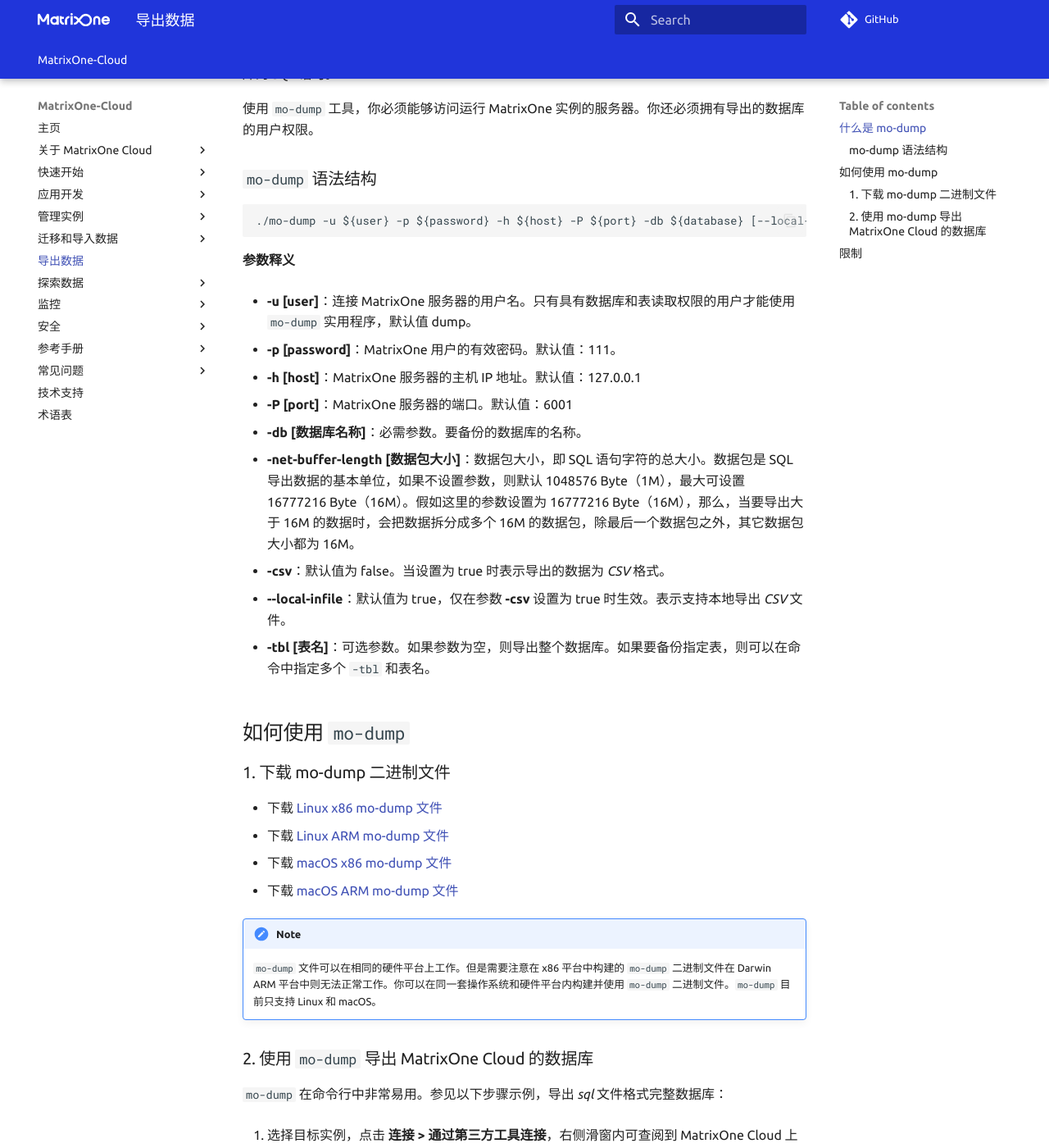
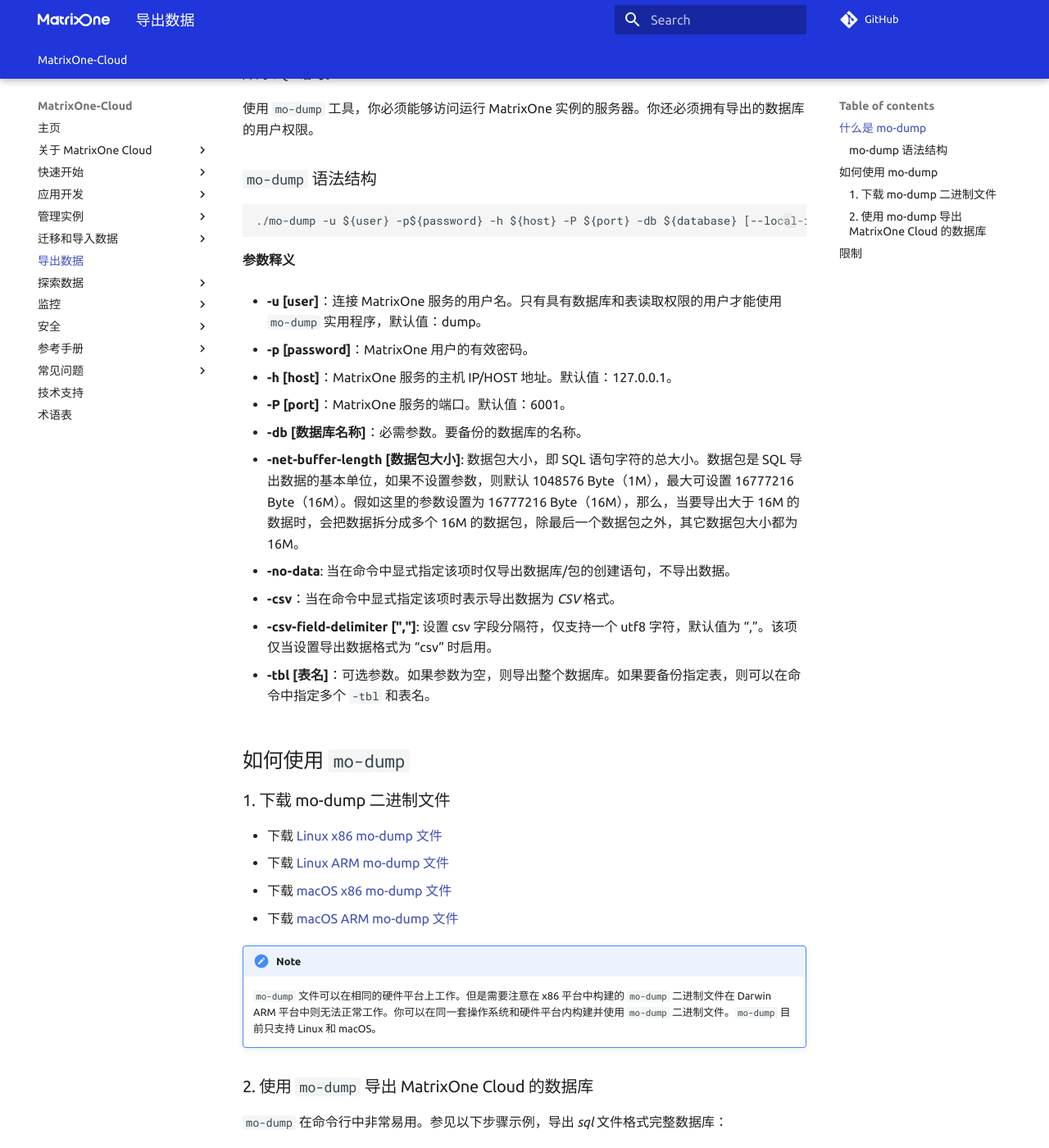
Before and after one commit to yangj1211/moc-docs, an MkDocs documentation site: the page built from docs/MatrixOne-Cloud/App-Develop/export-data/modump.md, in a window 1280 px wide and 1400 px high, scrolled down 317 px. Shown: the whole window at 82% size. Built offline with MkDocs 1.6.1 and Material for MkDocs 9.7.7, drawn with Linux system fonts in a browser that asks for light colours; comment, search, counter and statistics services are not loaded; the version menu is left out; some of the changed text lies outside the part shown.

Commit message:
Update modump.md
更新导出数据的多处描述，更新mo-dump的参数介绍，并删除导出时疑似无用的参数 -local-infile: use load data local infile (default true)

Signed-off-by: 吴梦龙 <1849777679@qq.com>

````diff
--- a/docs/MatrixOne-Cloud/App-Develop/export-data/modump.md
+++ b/docs/MatrixOne-Cloud/App-Develop/export-data/modump.md
@@ -11,26 +11,28 @@
 ### `mo-dump` 语法结构
 
 ```
-./mo-dump -u ${user} -p ${password} -h ${host} -P ${port} -db ${database} [--local-infile=true] [-csv] [-tbl ${table}...] -net-buffer-length ${net-buffer-length} > {dumpfilename.sql}
+./mo-dump -u ${user} -p${password} -h ${host} -P ${port} -db ${database} [--local-infile=true] [-csv] [-tbl ${table}...] -net-buffer-length ${net-buffer-length} > {dumpfilename.sql}
 ```
 
 **参数释义**
 
-- **-u [user]**：连接 MatrixOne 服务器的用户名。只有具有数据库和表读取权限的用户才能使用 `mo-dump` 实用程序，默认值 dump。
+- **-u [user]**：连接 MatrixOne 服务的用户名。只有具有数据库和表读取权限的用户才能使用 `mo-dump` 实用程序，默认值：dump。
 
-- **-p [password]**：MatrixOne 用户的有效密码。默认值：111。
+- **-p [password]**：MatrixOne 用户的有效密码。
 
-- **-h [host]**：MatrixOne 服务器的主机 IP 地址。默认值：127.0.0.1
+- **-h [host]**：MatrixOne 服务的主机 IP/HOST 地址。默认值：127.0.0.1。
 
-- **-P [port]**：MatrixOne 服务器的端口。默认值：6001
+- **-P [port]**：MatrixOne 服务的端口。默认值：6001。
 
 - **-db [数据库名称]**：必需参数。要备份的数据库的名称。
 
-- **-net-buffer-length [数据包大小]**：数据包大小，即 SQL 语句字符的总大小。数据包是 SQL 导出数据的基本单位，如果不设置参数，则默认 1048576 Byte（1M），最大可设置 16777216 Byte（16M）。假如这里的参数设置为 16777216 Byte（16M），那么，当要导出大于 16M 的数据时，会把数据拆分成多个 16M 的数据包，除最后一个数据包之外，其它数据包大小都为 16M。
+- **-net-buffer-length [数据包大小]**: 数据包大小，即 SQL 语句字符的总大小。数据包是 SQL 导出数据的基本单位，如果不设置参数，则默认 1048576 Byte（1M），最大可设置 16777216 Byte（16M）。假如这里的参数设置为 16777216 Byte（16M），那么，当要导出大于 16M 的数据时，会把数据拆分成多个 16M 的数据包，除最后一个数据包之外，其它数据包大小都为 16M。
 
-- **-csv**：默认值为 false。当设置为 true 时表示导出的数据为 *CSV* 格式。
+- **-no-data**: 当在命令中显式指定该项时仅导出数据库/包的创建语句，不导出数据。
 
-- **--local-infile**：默认值为 true，仅在参数 **-csv** 设置为 true 时生效。表示支持本地导出 *CSV* 文件。
+- **-csv**：当在命令中显式指定该项时表示导出数据为 *CSV* 格式。
+
+- **-csv-field-delimiter [","]**: 设置 csv 字段分隔符，仅支持一个 utf8 字符，默认值为 “,”。该项仅当设置导出数据格式为 “csv” 时启用。
 
 - **-tbl [表名]**：可选参数。如果参数为空，则导出整个数据库。如果要备份指定表，则可以在命令中指定多个 `-tbl` 和表名。
 
@@ -58,29 +60,27 @@
 2. 在你本地计算机上打开终端窗口，输入以下命令，连接到 MatrixOne Cloud，并且导出数据库：
 
     ```
-    ./mo-dump -u username -p password -h host_ip_address -P port -db database > exporteddb.sql
+    ./mo-dump -u <accountname>#<username>#<rolename> -p password -h moc_host_address -P 6001 -db database > exported_db.sql
     ```
 
-例如，如果你在与 MatrixOne Cloud 实例相同的服务器中启动终端，并且你想要生成单个数据库的备份，请运行以下命令。该命令将在 *t.sql* 文件中生成 **t** 数据库的结构和数据的备份。*t.sql* 文件将与您的 `mo-dump` 可执行文件位于同一目录中。
+例如，如果你想要生成单个数据库的备份，请运行以下命令。该命令将在 *t.sql* 文件中生成 **t** 数据库的结构和数据的备份。*t.sql* 文件将与您的 `mo-dump` 可执行文件位于同一目录中。
 
 ```
-./mo-dump -u <accountname>#<username>#<rolename> -p 111 -h freetier-01.cn-hangzhou.cluster.matrixonecloud.cn -P 6001 -db t > t.sql
+./mo-dump -u <accountname>#<username>#<rolename> -p password -h moc.cluster.matrixonecloud.cn -P 6001 -db t > t.sql
 ```
 
 如果你想将数据库 *t* 内的表导出为 *CSV* 格式，参考使用下面的命令：
 
 ```
-./mo-dump -u <accountname>#<username>#<rolename> -p 111 -db t -csv --local-infile=false > ttt.csv
+./mo-dump -u <accountname>#<username>#<rolename> -p password -h moc_host_address -db t -csv > ttt.csv
 ```
 
 如果要在数据库中生成单个表的备份，可以运行以下命令。该命令将生成命名为 *t* 的数据库的 *t1* 表的备份，其中包含 *t.sql* 文件中的结构和数据。
 
 ```
-./mo-dump -u <accountname>#<username>#<rolename> -p 111 -db t -tbl t1 > t1.sql
+./mo-dump -u <accountname>#<username>#<rolename> -p password -h moc_host_address -db t -tbl t1 > t1.sql
 ```
 
 ## 限制
 
 - `mo-dump` 仅支持导出单个数据库的备份，如果你有多个数据库需要备份，需要手动运行 `mo-dump` 多次。
-
-- `mo-dump` 暂不支持只导出数据库的结构或数据。如果你想在没有数据库结构的情况下生成数据的备份，或者仅想导出数据库结构，那么，你需要手动拆分 `.sql` 文件。
````
